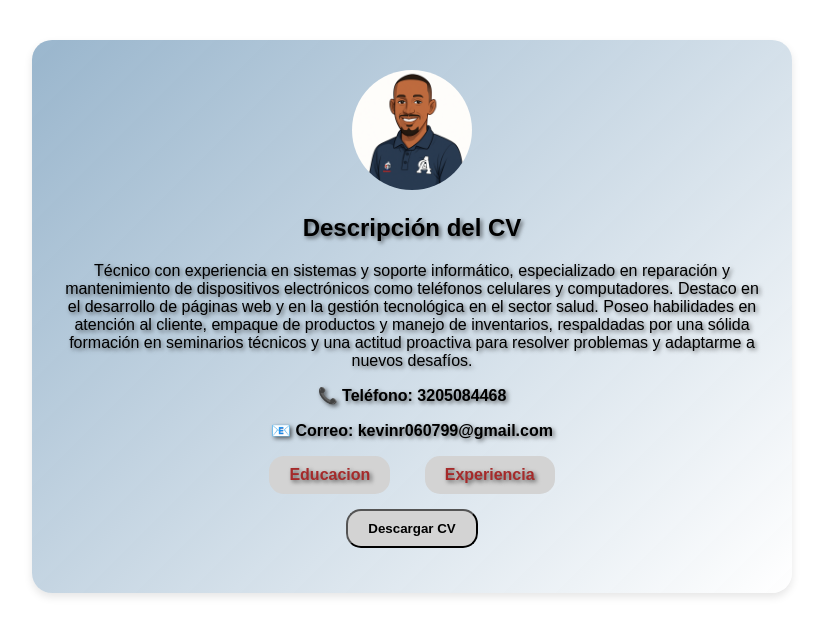
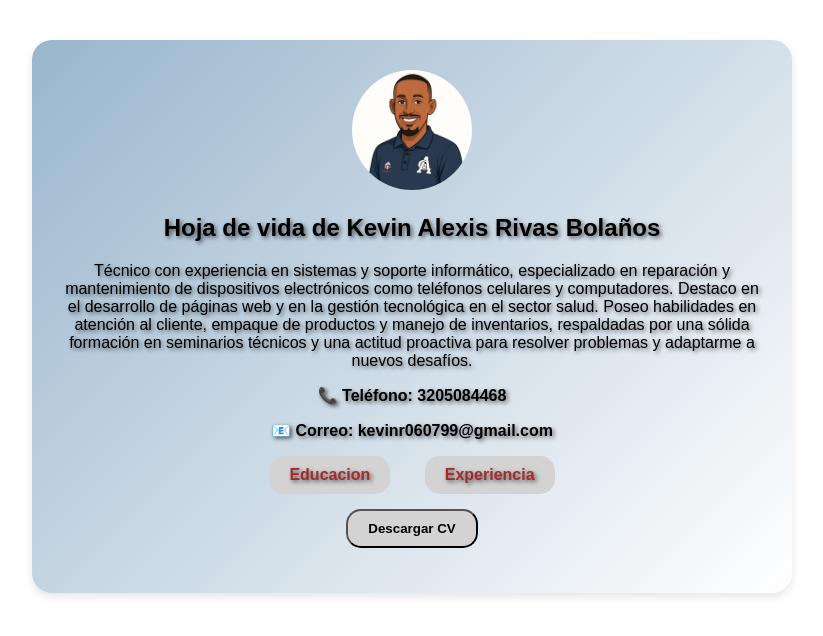
Before and after one commit to kevinrivas07/Vanilla-js-kevin, a website: page index.html in a window 1280 px wide. Shown: the whole page, without its empty margins (228-1051 px from the left). Drawn offline with Linux system fonts and the light colour scheme.

Commit message:
se termina la CV

```diff
--- a/index.html
+++ b/index.html
@@ -19,7 +19,7 @@
             </div>
 
             <div class="description">
-                <h2>Descripción del CV</h2>
+                <h2>Hoja de vida de Kevin Alexis Rivas Bolaños</h2>
                 <p>
                     Técnico con experiencia en sistemas y soporte informático, especializado en reparación y
                     mantenimiento de dispositivos electrónicos como teléfonos celulares y computadores. Destaco en el
```
